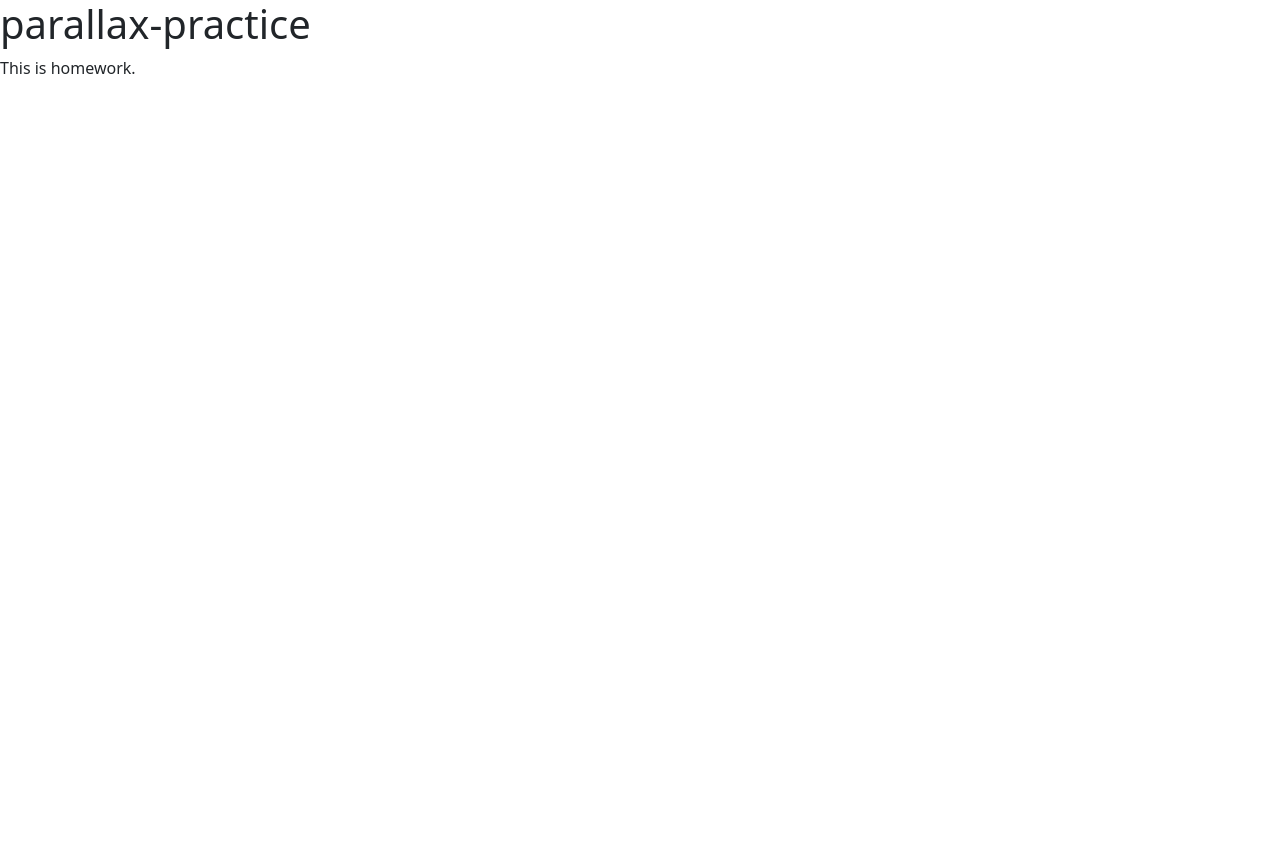
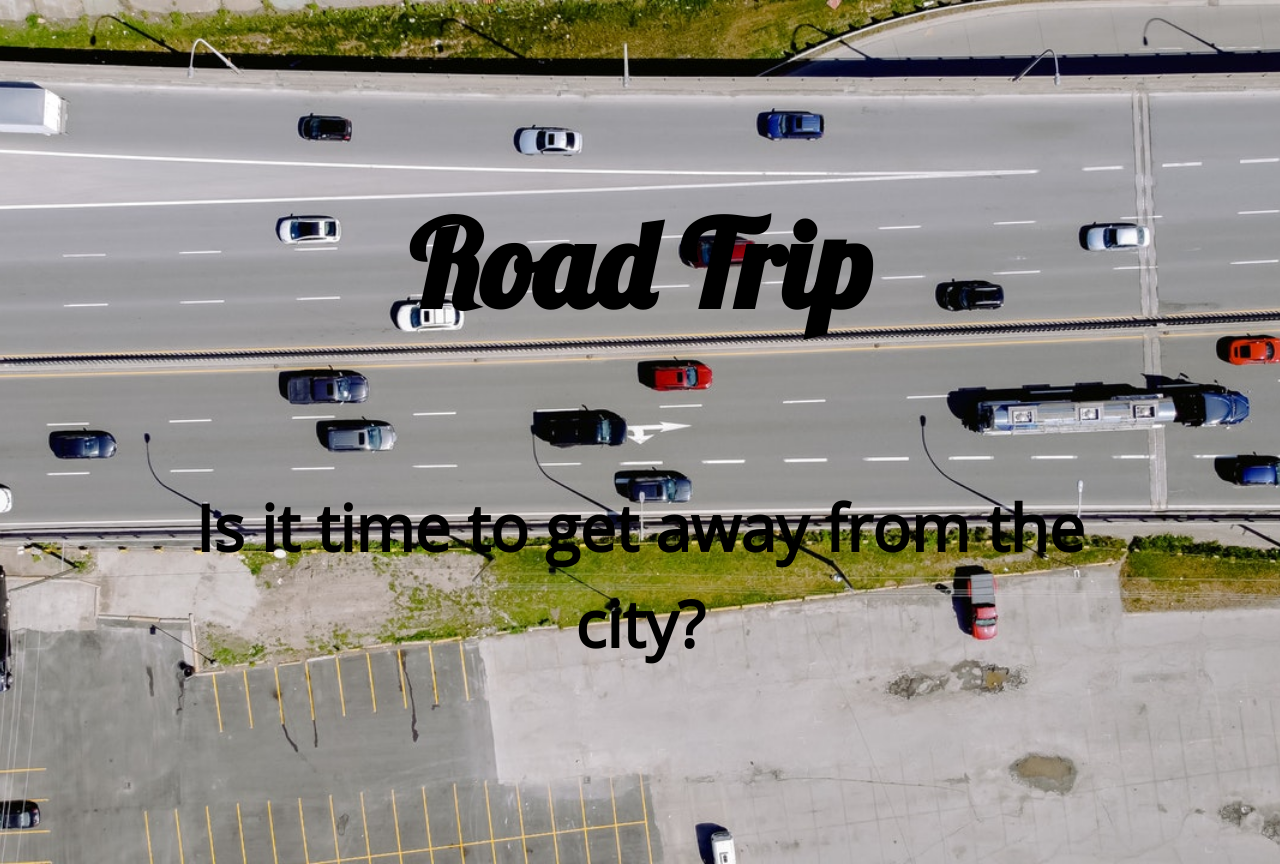
Before and after one commit to k0mputer-n3rd/parallax-practice, a plain HTML site: page index.html in a window 1280 px wide. Before the commit the page ends 800 px from the top, so only its background shows below. Drawn offline with nearby package versions, Linux system fonts and the light colour scheme.

Commit message:
I think it works now.

```diff
--- a/css/style.css
+++ b/css/style.css
@@ -5,7 +5,35 @@
 
 /* style.css */
 
+/* General CSS for All Elements */
 * {
   margin: 0;
   padding: 0;
+  box-sizing: border-box;
 }
+
+/* Jumbotron #1 */
+#jumbo1 {
+  background-image: url("../img/pexels-harrison-haines-8147572.jpg");
+  background-position: center;
+    background-repeat: no-repeat;
+    background-size: cover;
+  /* width: 100%;
+  height: 700px; */
+}
+
+/* Text in Lobster Font */
+.text-one {
+  font-family: "Lobster", cursive;
+  font-size: 15vh;
+  font-weight: bolder;
+  color: black;
+}
+
+/* Text in Open Sans Font */
+.text-two {
+  font-family: "Open Sans", sans-serif;
+  font-size: 8vh;
+  font-weight: bold;
+  color: black;
+}
--- a/index.html
+++ b/index.html
@@ -5,27 +5,59 @@
 
 <!-- index.html -->
 
-<!doctype html>
+<!DOCTYPE html>
 <html lang="en">
   <head>
     <!-- Required meta tags -->
-    <meta charset="utf-8">
-    <meta name="viewport" content="width=device-width, initial-scale=1">
+    <meta charset="utf-8" />
+    <meta name="viewport" content="width=device-width, initial-scale=1" />
 
     <!-- Bootstrap CSS -->
-    <link href="https://cdn.jsdelivr.net/npm/bootstrap@5.1.3/dist/css/bootstrap.min.css" rel="stylesheet" integrity="sha384-1BmE4kWBq78iYhFldvKuhfTAU6auU8tT94WrHftjDbrCEXSU1oBoqyl2QvZ6jIW3" crossorigin="anonymous">
+    <link
+      href="https://cdn.jsdelivr.net/npm/bootstrap@5.1.3/dist/css/bootstrap.min.css"
+      rel="stylesheet"
+      integrity="sha384-1BmE4kWBq78iYhFldvKuhfTAU6auU8tT94WrHftjDbrCEXSU1oBoqyl2QvZ6jIW3"
+      crossorigin="anonymous"
+    />
 
+    <!-- Google Fonts -->
+    <link rel="preconnect" href="https://fonts.googleapis.com" />
+    <link rel="preconnect" href="https://fonts.gstatic.com" crossorigin />
+    <link
+      href="https://fonts.googleapis.com/css2?family=Lobster&family=Open+Sans:wght@300&display=swap"
+      rel="stylesheet"
+    />
+
+    <!-- Local Stylesheet -->
+    <link href="./css/style.css" rel="stylesheet" />
+
+    <!-- Browser Tab Title -->
     <title>parallax-practice</title>
   </head>
+
   <body>
-    <h1>parallax-practice</h1>
-    <p>This is homework.</p>
+
+    <!-- Jumbotron -->
+
+    <div class="row text-center" id="jumbo1">
+      <div class="col m-5 p-5">
+        <h1 class="my-5 p-5 text-one">Road Trip</h1>
+        <p class="my-5 p-5 text-two">
+          Is it time to get away from the city?
+        </p>
+      </div>
+    </div>
+
+
 
     <!-- javaScript needs to be at the end, not the beginning. -->
 
     <!-- Bootstrap Bundle with Popper -->
 
-    <script src="https://cdn.jsdelivr.net/npm/bootstrap@5.1.3/dist/js/bootstrap.bundle.min.js" integrity="sha384-ka7Sk0Gln4gmtz2MlQnikT1wXgYsOg+OMhuP+IlRH9sENBO0LRn5q+8nbTov4+1p" crossorigin="anonymous"></script>
-
+    <script
+      src="https://cdn.jsdelivr.net/npm/bootstrap@5.1.3/dist/js/bootstrap.bundle.min.js"
+      integrity="sha384-ka7Sk0Gln4gmtz2MlQnikT1wXgYsOg+OMhuP+IlRH9sENBO0LRn5q+8nbTov4+1p"
+      crossorigin="anonymous"
+    ></script>
   </body>
 </html>
```
Also changed, not shown: img/pexels-harrison-haines-8147572.jpg (added), img/pexels-kindel-media-9936976.jpg (added), img/pexels-kinkate-368260.jpg (added), img/pexels-pixabay-38537.jpg (added).
